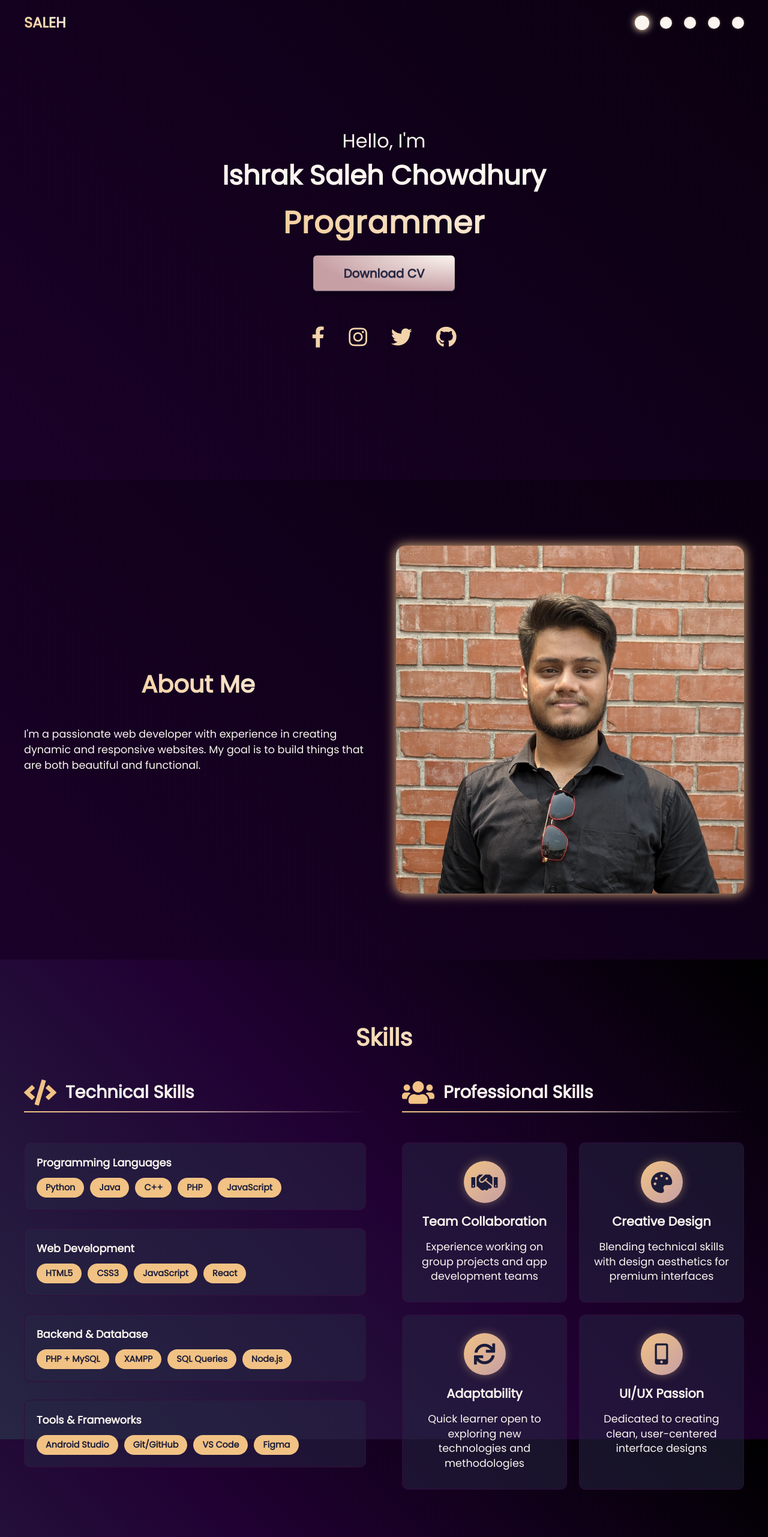
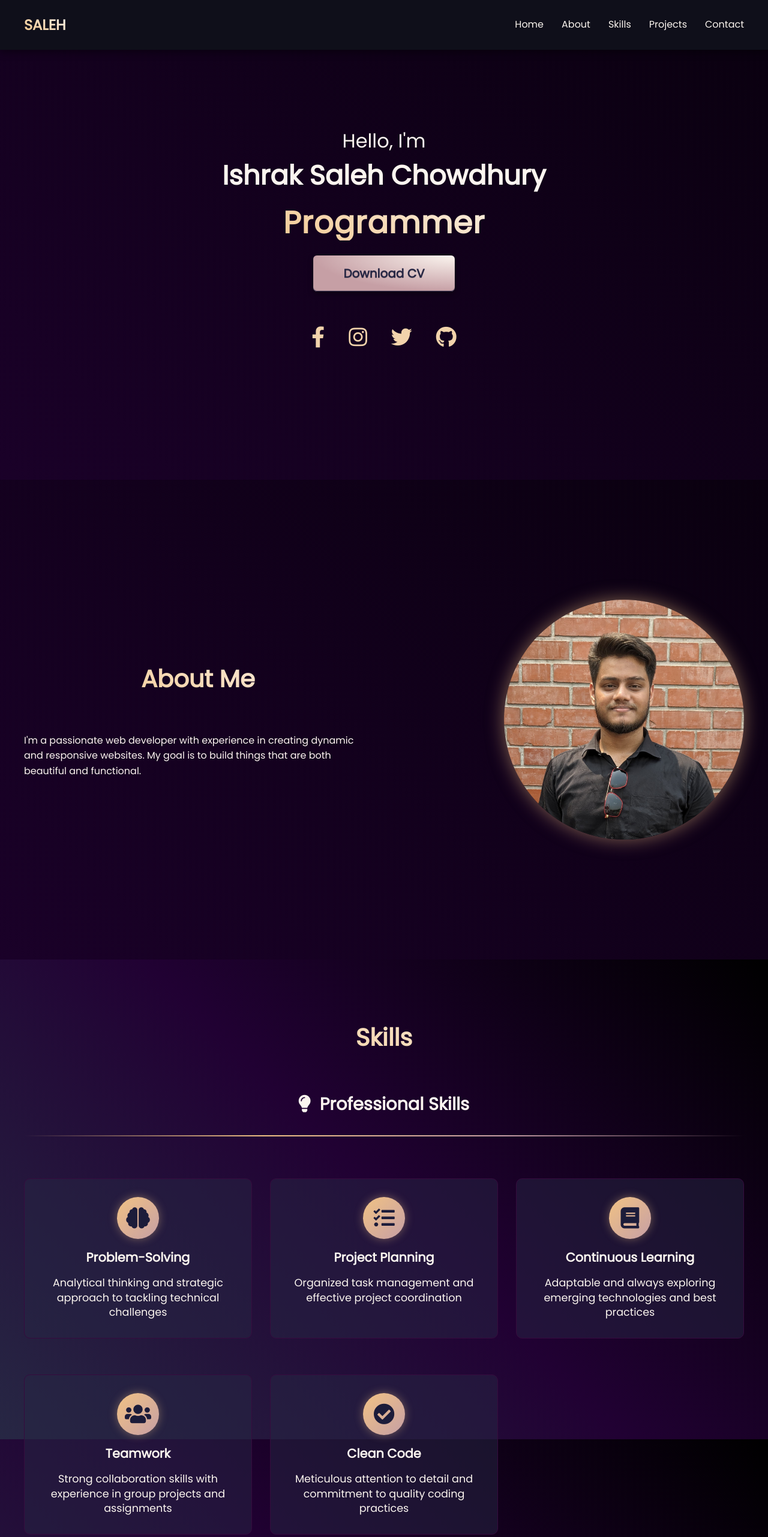
Before and after one commit to Ishrak-Saleh/Portfolio, a plain HTML site: page index.html in a window 1280 px wide. Shown: the top 2563 px of the page at 60% size. Drawn offline with nearby package versions, Linux system fonts and the light colour scheme; animation ran at ten frames a second.

Commit message:
Modified Skills and other minor fixes Added professional and technical skills Removed AOS completely Manually animating fades and transitions

```diff
--- a/index.html
+++ b/index.html
@@ -6,7 +6,7 @@
   <meta name="view-transition" content="same-origin" />
   <title>Portfolio</title>
   <link rel="stylesheet" href="https://cdnjs.cloudflare.com/ajax/libs/font-awesome/5.15.2/css/all.min.css">
-  <link rel="stylesheet" href="https://unpkg.com/aos@next/dist/aos.css" />
+
   <style>
     /* --- GENERAL STYLES --- */
     @import url('https://fonts.googleapis.com/css2?family=Poppins&display=swap');
@@ -20,7 +20,6 @@
 
     html {
         scroll-behavior: smooth;
-        scroll-padding-top: 80px;
     }
 
     body {
@@ -29,6 +28,76 @@
       overflow-x: hidden;
       background: #1c1c3a;
     }
+
+    /* Fade in animation for page load */
+    @keyframes fadeIn {
+      from {
+        opacity: 0;
+      }
+      to {
+        opacity: 1;
+      }
+    }
+
+    /* Slide up animation */
+    @keyframes slideUp {
+      from {
+        opacity: 0;
+        transform: translateY(30px);
+      }
+      to {
+        opacity: 1;
+        transform: translateY(0);
+      }
+    }
+
+    /* Fade in with stagger */
+    header {
+      animation: fadeIn 0.8s ease-in-out;
+    }
+
+    section {
+      animation: fadeIn 0.6s ease-in-out;
+    }
+
+    .brand {
+      animation: fadeIn 1s ease-in-out;
+    }
+
+    .navigation a {
+      animation: fadeIn 1s ease-in-out forwards;
+    }
+
+    .navigation a:nth-child(1) { animation-delay: 0.1s; }
+    .navigation a:nth-child(2) { animation-delay: 0.2s; }
+    .navigation a:nth-child(3) { animation-delay: 0.3s; }
+    .navigation a:nth-child(4) { animation-delay: 0.4s; }
+    .navigation a:nth-child(5) { animation-delay: 0.5s; }
+
+    .main .content h2 {
+      animation: slideUp 0.8s ease-in-out 0.3s both;
+    }
+
+    .animated-text {
+      animation: slideUp 0.8s ease-in-out 0.7s both;
+    }
+
+    button {
+      animation: slideUp 0.6s ease-in-out 1.1s both;
+    }
+
+    .media-icons {
+      animation: slideUp 0.6s ease-in-out 1.3s both;
+    }
+
+    .media-icons a {
+      animation: fadeIn 0.8s ease-in-out forwards;
+    }
+
+    .media-icons a:nth-child(1) { animation-delay: 1.3s; }
+    .media-icons a:nth-child(2) { animation-delay: 1.4s; }
+    .media-icons a:nth-child(3) { animation-delay: 1.5s; }
+    .media-icons a:nth-child(4) { animation-delay: 1.6s; }
 
     /* --- HEADER & NAVIGATION --- */
     header {
@@ -41,12 +110,19 @@
       display: flex;
       justify-content: space-between;
       align-items: center;
-      transition: background 0.3s, padding 0.3s;
+      background-color: transparent;
+      box-shadow: none;
+      transition: background-color 0.3s, box-shadow 0.3s;
     }
 
-    header.sticky {
-        background-color: #360b3e;
-        padding: 12px 20px;
+    header:not(:target) {
+      background-color: #0f0f1a;
+      box-shadow: 0 4px 12px rgba(0, 0, 0, 0.4);
+    }
+
+    body > section:first-of-type ~ header,
+    header.scrolled {
+      background-color: #0f0f1a;
       box-shadow: 0 4px 12px rgba(0, 0, 0, 0.4);
     }
 
@@ -62,32 +138,31 @@
 
     .navigation {
       display: flex;
-      gap: 20px;
+      gap: 30px;
     }
 
     .navigation label {
-      display: block;
-      cursor: pointer;
+      display: none;
     }
 
     .navigation input[type="radio"] {
       display: none;
     }
 
-    .navigation .nav-dot {
-      display: block;
-      width: 20px;
-      height: 20px;
-      border-radius: 50%;
-      background: #fbf5ef;
-      box-shadow: 0 0 5px rgba(241, 194, 132, 0.3);
-      transition: transform 0.3s, box-shadow 0.3s;
+    .navigation a {
+      color: #fbf5ef;
+      text-decoration: none;
+      font-weight: 500;
+      font-size: 1em;
+      padding: 8px 0;
+      transition: all 0.3s;
+      display: inline-block;
+      border-bottom: 2px solid transparent;
     }
 
-    .navigation .nav-dot:hover,
-    .navigation input[type="radio"]:checked + .nav-dot {
-      transform: scale(1.2);
-      box-shadow: 0 0 8px rgba(241, 194, 132, 0.8), 0 0 12px rgba(251, 245, 239, 0.6);
+    .navigation a:hover {
+      color: #f1c284;
+      border-bottom: 2px solid #f1c284;
     }
 
     /* --- SECTIONS --- */
@@ -215,12 +290,22 @@
     .about .content { display: flex; align-items: center; justify-content: space-between; max-width: 1200px; gap: 40px;}
     .about .text-content { flex: 1; text-align: left; }
     .about .image-content { flex: 1; display: flex; justify-content: flex-end;}
-    .about .image-content img { max-width: 100%; height: auto; border-radius: 15px; box-shadow: 0 0 20px #f1c284; }
+    .about .image-content img { width: 400px; height: 400px; border-radius: 50%; object-fit: cover; box-shadow: 0 0 30px rgba(241, 194, 132, 0.5); }
+
+    .about .text-content p {
+      color: #fbf5ef;
+      font-size: 1rem;
+      font-weight: 500;
+      line-height: 1.6;
+    }
 
     /* --- SKILLS SECTION --- */
     section.skills .content {
-      max-width: 1400px;
+      max-width: 1200px;
       width: 100%;
+      display: flex;
+      flex-direction: column;
+      align-items: center;
     }
 
     section .title {
@@ -229,21 +314,23 @@
         background: linear-gradient(30deg, #f1c284, #fbf5ef);
         -webkit-background-clip: text;
         -webkit-text-fill-color: transparent;
-        margin-bottom: 40px;
+        margin-bottom: 60px;
         text-align: center;
+        width: 100%;
     }
 
     .skills-container {
-      display: grid;
-      grid-template-columns: 1fr 1fr;
-      gap: 60px;
-      margin-top: 40px;
+      display: flex;
+      flex-direction: column;
+      gap: 80px;
+      width: 100%;
     }
 
     .skills-column {
       display: flex;
       flex-direction: column;
       gap: 30px;
+      width: 100%;
     }
 
     .skills-column-title {
@@ -253,66 +340,36 @@
       display: flex;
       align-items: center;
       gap: 15px;
-      margin-bottom: 10px;
-    }
-
-    .skills-column-title i {
-      color: #f1c284;
-      font-size: 1.5em;
+      margin-bottom: 30px;
+      justify-content: center;
     }
 
     .skills-divider {
       width: 100%;
       height: 2px;
-      background: linear-gradient(90deg, #f1c284, #c69fa5 50%, transparent);
-      margin-bottom: 20px;
-    }
-
-    .skill-card {
-      background: rgba(39, 39, 68, 0.5);
-      border: 1px solid #360b3e;
-      border-radius: 10px;
-      padding: 20px;
-      transition: transform 0.3s, box-shadow 0.3s;
-    }
-
-    .skill-card:hover {
-      transform: translateY(-5px);
-      box-shadow: 0 8px 15px rgba(0, 0, 0, 0.5), 0 0 10px #f1c284;
-    }
-
-    .skill-card h4 {
-      font-size: 1.1em;
-      color: #fbf5ef;
-      margin-bottom: 12px;
-      font-weight: 600;
-    }
-
-    .skill-tags {
-      display: flex;
-      flex-wrap: wrap;
-      gap: 10px;
-    }
-
-    .tag {
-      background: #f1c284;
-      color: #1c1c3a;
-      padding: 6px 15px;
-      border-radius: 20px;
-      font-size: 0.9em;
-      font-weight: 600;
-      transition: all 0.3s;
-    }
-
-    .tag:hover {
-      background: #c69fa5;
-      transform: scale(1.05);
+      background: linear-gradient(90deg, transparent, #f1c284, #c69fa5, transparent);
+      margin-bottom: 40px;
     }
 
     .professional-skills {
       display: grid;
-      grid-template-columns: 1fr 1fr;
-      gap: 20px;
+      grid-template-columns: repeat(3, 1fr);
+      gap: 30px;
+      width: 100%;
+      margin-bottom: 20px;
+    }
+
+    .professional-skill-item:nth-child(4),
+    .professional-skill-item:nth-child(5) {
+      margin-top: 30px;
+    }
+
+    .professional-skill-item:nth-child(4) {
+      grid-column: 1 / 2;
+    }
+
+    .professional-skill-item:nth-child(5) {
+      grid-column: 2 / 3;
     }
 
     .professional-skill-item {
@@ -363,6 +420,56 @@
       line-height: 1.4;
     }
 
+    /* Technical Skills Cards */
+    .technical-skills-container {
+      display: flex;
+      flex-direction: column;
+      gap: 30px;
+      width: 100%;
+    }
+
+    .technical-skill-card {
+      background: rgba(39, 39, 68, 0.5);
+      border: 1px solid #360b3e;
+      border-radius: 15px;
+      padding: 25px;
+      transition: transform 0.3s, box-shadow 0.3s;
+    }
+
+    .technical-skill-card:hover {
+      transform: translateY(-5px);
+      box-shadow: 0 8px 15px rgba(0, 0, 0, 0.5), 0 0 10px #f1c284;
+    }
+
+    .technical-skill-card h4 {
+      font-size: 1.2em;
+      color: #fbf5ef;
+      margin-bottom: 15px;
+      font-weight: 600;
+    }
+
+    .skill-tags {
+      display: flex;
+      flex-wrap: wrap;
+      gap: 12px;
+    }
+
+    .tag {
+      background: linear-gradient(135deg, #f1c284, #c69fa5);
+      color: #1c1c3a;
+      padding: 8px 18px;
+      border-radius: 25px;
+      font-size: 0.9em;
+      font-weight: 600;
+      transition: all 0.3s;
+      box-shadow: 0 4px 10px rgba(241, 194, 132, 0.3);
+    }
+
+    .tag:hover {
+      transform: scale(1.05);
+      box-shadow: 0 6px 15px rgba(241, 194, 132, 0.5);
+    }
+
     section .content p { color: #fbf5ef; font-size: 1.1em; }
 
     /* --- RESPONSIVE STYLES --- */
@@ -377,12 +484,19 @@
         align-items: center;
         gap: 15px;
         padding: 15px;
-        background: rgba(39, 39, 68, 0.5);
-        backdrop-filter: blur(5px);
       }
-      .navigation .nav-dot { width: 15px; height: 15px; }
+      .navigation {
+        gap: 15px;
+      }
+      .navigation a {
+        font-size: 0.9em;
+      }
       .about .content { flex-direction: column; text-align: center; }
       .about .text-content { text-align: center; }
+      .about .image-content img {
+        width: 250px;
+        height: 250px;
+      }
 
       .skills-container {
         grid-template-columns: 1fr;
@@ -399,26 +513,11 @@
   <header>
     <a href="#main" class="brand" data-aos="fade-in" data-aos-duration="1000">SALEH</a>
     <nav class="navigation">
-        <label title="Home" data-aos="fade-in" data-aos-duration="1000" data-aos-delay="100">
-          <input type="radio" name="nav-section" checked>
-          <a href="#main" class="nav-dot"></a>
-        </label>
-        <label title="About Me" data-aos="fade-in" data-aos-duration="1000" data-aos-delay="200">
-          <input type="radio" name="nav-section">
-          <a href="#about" class="nav-dot"></a>
-        </label>
-        <label title="Skills" data-aos="fade-in" data-aos-duration="1000" data-aos-delay="300">
-            <input type="radio" name="nav-section">
-            <a href="#skills" class="nav-dot"></a>
-        </label>
-        <label title="Services" data-aos="fade-in" data-aos-duration="1000" data-aos-delay="400">
-            <input type="radio" name="nav-section">
-            <a href="#services" class="nav-dot"></a>
-        </label>
-        <label title="Contact" data-aos="fade-in" data-aos-duration="1000" data-aos-delay="500">
-            <input type="radio" name="nav-section">
-            <a href="#contact" class="nav-dot"></a>
-        </label>
+        <a href="#main" data-aos="fade-in" data-aos-duration="1000" data-aos-delay="100">Home</a>
+        <a href="#about" data-aos="fade-in" data-aos-duration="1000" data-aos-delay="200">About</a>
+        <a href="#skills" data-aos="fade-in" data-aos-duration="1000" data-aos-delay="300">Skills</a>
+        <a href="#services" data-aos="fade-in" data-aos-duration="1000" data-aos-delay="400">Projects</a>
+        <a href="#contact" data-aos="fade-in" data-aos-duration="1000" data-aos-delay="500">Contact</a>
     </nav>
   </header>
 
@@ -460,17 +559,71 @@
       <h2 class="title" data-aos="fade-up" data-aos-duration="1000">Skills</h2>
 
       <div class="skills-container">
+        <!-- Professional Skills Column -->
+        <div class="skills-column">
+          <div>
+            <div class="skills-column-title" data-aos="fade-right" data-aos-duration="800">
+              <i class="fas fa-lightbulb"></i>
+              <span>Professional Skills</span>
+            </div>
+            <div class="skills-divider"></div>
+          </div>
+
+          <div class="professional-skills">
+            <div class="professional-skill-item" data-aos="fade-up" data-aos-duration="800" data-aos-delay="100">
+              <div class="skill-icon">
+                <i class="fas fa-brain"></i>
+              </div>
+              <h4>Problem-Solving</h4>
+              <p>Analytical thinking and strategic approach to tackling technical challenges</p>
+            </div>
+
+            <div class="professional-skill-item" data-aos="fade-up" data-aos-duration="800" data-aos-delay="150">
+              <div class="skill-icon">
+                <i class="fas fa-tasks"></i>
+              </div>
+              <h4>Project Planning</h4>
+              <p>Organized task management and effective project coordination</p>
+            </div>
+
+            <div class="professional-skill-item" data-aos="fade-up" data-aos-duration="800" data-aos-delay="200">
+              <div class="skill-icon">
+                <i class="fas fa-book"></i>
+              </div>
+              <h4>Continuous Learning</h4>
+              <p>Adaptable and always exploring emerging technologies and best practices</p>
+            </div>
+
+            <div class="professional-skill-item" data-aos="fade-up" data-aos-duration="800" data-aos-delay="250">
+              <div class="skill-icon">
+                <i class="fas fa-users"></i>
+              </div>
+              <h4>Teamwork</h4>
+              <p>Strong collaboration skills with experience in group projects and assignments</p>
+            </div>
+
+            <div class="professional-skill-item" data-aos="fade-up" data-aos-duration="800" data-aos-delay="300">
+              <div class="skill-icon">
+                <i class="fas fa-check-circle"></i>
+              </div>
+              <h4>Clean Code</h4>
+              <p>Meticulous attention to detail and commitment to quality coding practices</p>
+            </div>
+          </div>
+        </div>
+
         <!-- Technical Skills Column -->
         <div class="skills-column">
           <div>
-            <div class="skills-column-title" data-aos="fade-right" data-aos-duration="800">
-              <i class="fas fa-code"></i>
+            <div class="skills-column-title" data-aos="fade-left" data-aos-duration="800">
+              <i class="fas fa-laptop-code"></i>
               <span>Technical Skills</span>
             </div>
             <div class="skills-divider"></div>
           </div>
 
-          <div class="skill-card" data-aos="fade-up" data-aos-duration="800" data-aos-delay="100">
+          <div class="technical-skills-container">
+            <div class="technical-skill-card" data-aos="fade-up" data-aos-duration="800" data-aos-delay="100">
               <h4>Programming Languages</h4>
               <div class="skill-tags">
                 <span class="tag">Python</span>
@@ -481,7 +634,7 @@
               </div>
             </div>
 
-          <div class="skill-card" data-aos="fade-up" data-aos-duration="800" data-aos-delay="150">
+            <div class="technical-skill-card" data-aos="fade-up" data-aos-duration="800" data-aos-delay="150">
               <h4>Web Development</h4>
               <div class="skill-tags">
                 <span class="tag">HTML5</span>
@@ -491,7 +644,7 @@
               </div>
             </div>
 
-          <div class="skill-card" data-aos="fade-up" data-aos-duration="800" data-aos-delay="200">
+            <div class="technical-skill-card" data-aos="fade-up" data-aos-duration="800" data-aos-delay="200">
               <h4>Backend & Database</h4>
               <div class="skill-tags">
                 <span class="tag">PHP + MySQL</span>
@@ -501,7 +654,7 @@
               </div>
             </div>
 
-          <div class="skill-card" data-aos="fade-up" data-aos-duration="800" data-aos-delay="250">
+            <div class="technical-skill-card" data-aos="fade-up" data-aos-duration="800" data-aos-delay="250">
               <h4>Tools & Frameworks</h4>
               <div class="skill-tags">
                 <span class="tag">Android Studio</span>
@@ -511,50 +664,6 @@
               </div>
             </div>
           </div>
-
-        <!-- Professional Skills Column -->
-        <div class="skills-column">
-          <div>
-            <div class="skills-column-title" data-aos="fade-left" data-aos-duration="800">
-              <i class="fas fa-users"></i>
-              <span>Professional Skills</span>
-            </div>
-            <div class="skills-divider"></div>
-          </div>
-
-          <div class="professional-skills">
-            <div class="professional-skill-item" data-aos="fade-up" data-aos-duration="800" data-aos-delay="100">
-              <div class="skill-icon">
-                <i class="fas fa-handshake"></i>
-              </div>
-              <h4>Team Collaboration</h4>
-              <p>Experience working on group projects and app development teams</p>
-            </div>
-
-            <div class="professional-skill-item" data-aos="fade-up" data-aos-duration="800" data-aos-delay="150">
-              <div class="skill-icon">
-                <i class="fas fa-palette"></i>
-              </div>
-              <h4>Creative Design</h4>
-              <p>Blending technical skills with design aesthetics for premium interfaces</p>
-            </div>
-
-            <div class="professional-skill-item" data-aos="fade-up" data-aos-duration="800" data-aos-delay="200">
-              <div class="skill-icon">
-                <i class="fas fa-sync"></i>
-              </div>
-              <h4>Adaptability</h4>
-              <p>Quick learner open to exploring new technologies and methodologies</p>
-            </div>
-
-            <div class="professional-skill-item" data-aos="fade-up" data-aos-duration="800" data-aos-delay="250">
-              <div class="skill-icon">
-                <i class="fas fa-mobile-alt"></i>
-              </div>
-              <h4>UI/UX Passion</h4>
-              <p>Dedicated to creating clean, user-centered interface designs</p>
-            </div>
-          </div>
         </div>
       </div>
     </div>
@@ -562,9 +671,9 @@
 
   <section class="services" id="services">
     <div class="content">
-      <h2 class="title" data-aos="fade-up" data-aos-duration="1000">Services</h2>
+      <h2 class="title" data-aos="fade-up" data-aos-duration="1000">Projects</h2>
       <p data-aos="fade-up" data-aos-duration="1000" data-aos-delay="200">
-        Offering web development, app development, and UI/UX design services to bring your ideas to life.
+        Check out my portfolio projects showcasing various technologies and creative solutions.
       </p>
     </div>
   </section>
@@ -593,11 +702,6 @@
         once: true,
         mirror: false,
     });
-
-    const header = document.querySelector('header');
-    window.addEventListener('scroll', () => {
-        header.classList.toggle('sticky', window.scrollY > 0);
-    });
   </script>
 </body>
 </html>
```
Also changed, not shown: image/pallete.png (added). Lines whose indentation alone changed are shown as unchanged.
